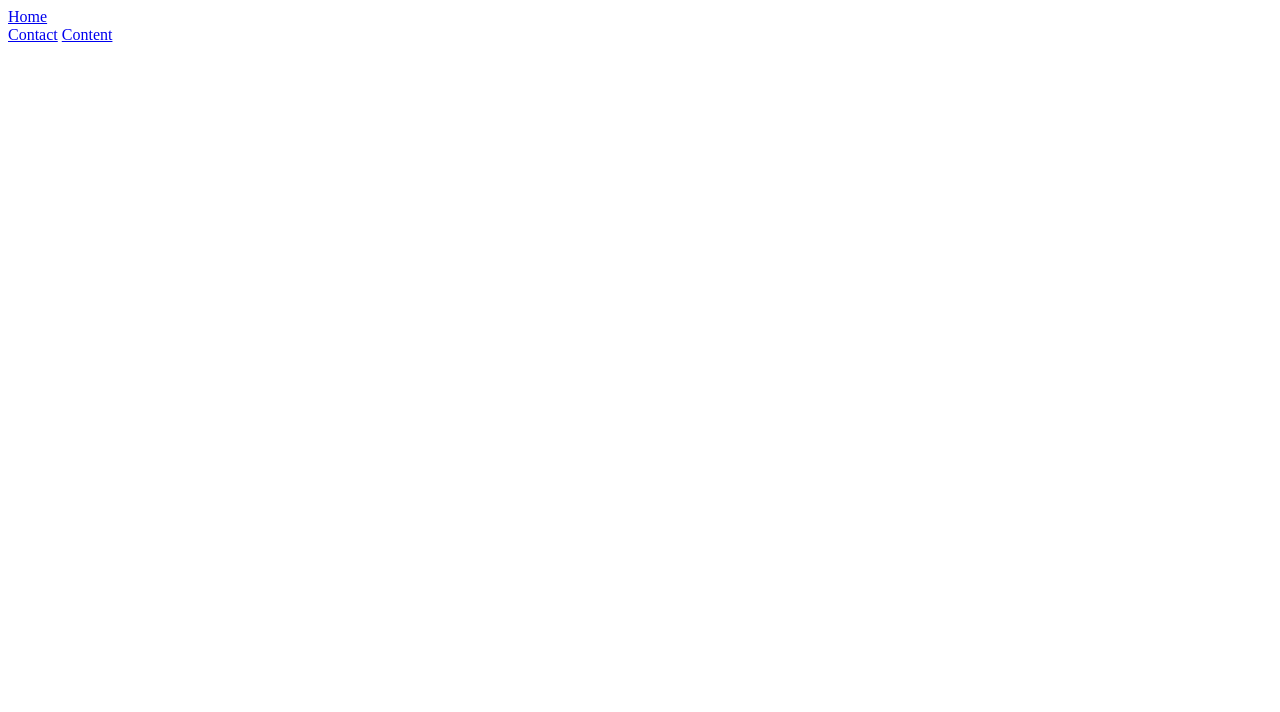
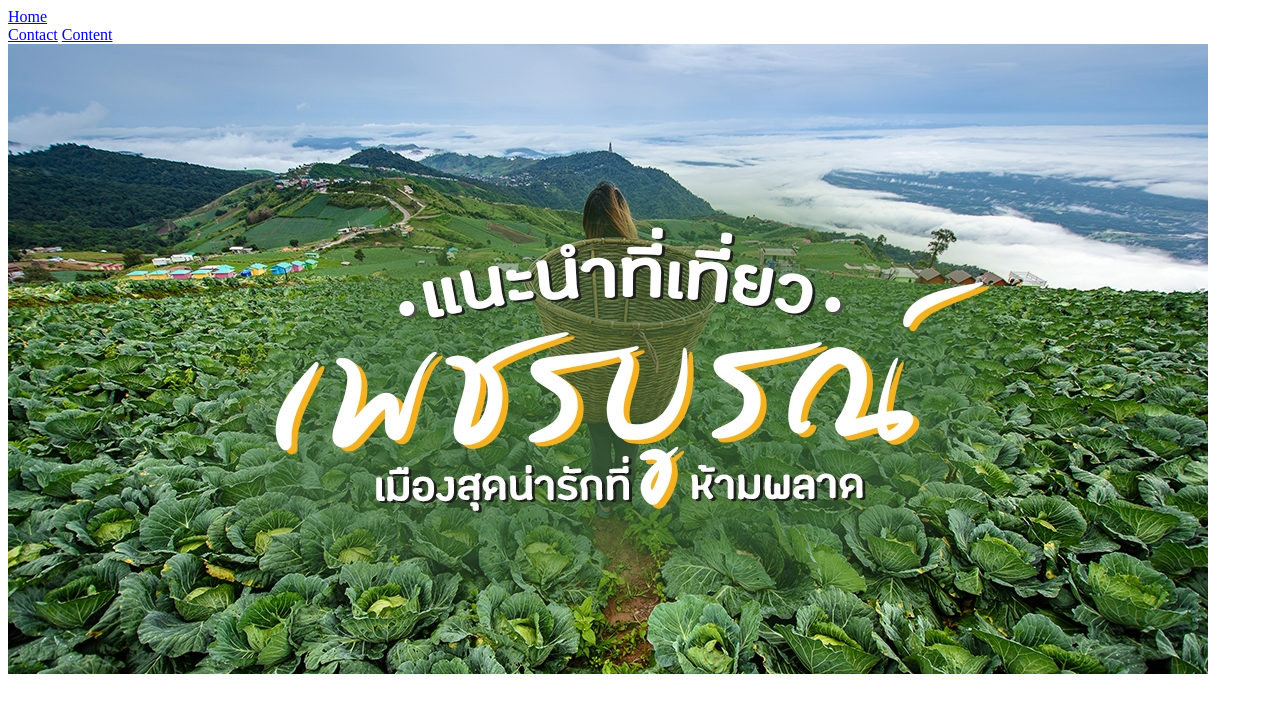
Before and after one commit to Kanyanat1123/Phetchabun, a plain HTML site: page index.html in a window 1280 px wide. Drawn offline with Linux system fonts and the light colour scheme.

Commit message:
เพิ่มรูปหน้าปก

```diff
--- a/index.html
+++ b/index.html
@@ -16,5 +16,11 @@
             </nav>
          </header>
 
+         <main>
+            <div class="img-con">
+             <img src="/Phetchabun/image/s_121115_8124.jpg" alt="รูปหน้าปก">
+            </div>
+         </main>
+
     </body>
     </html>
```
Also changed, not shown: image/s_121115_8124.jpg (added).
